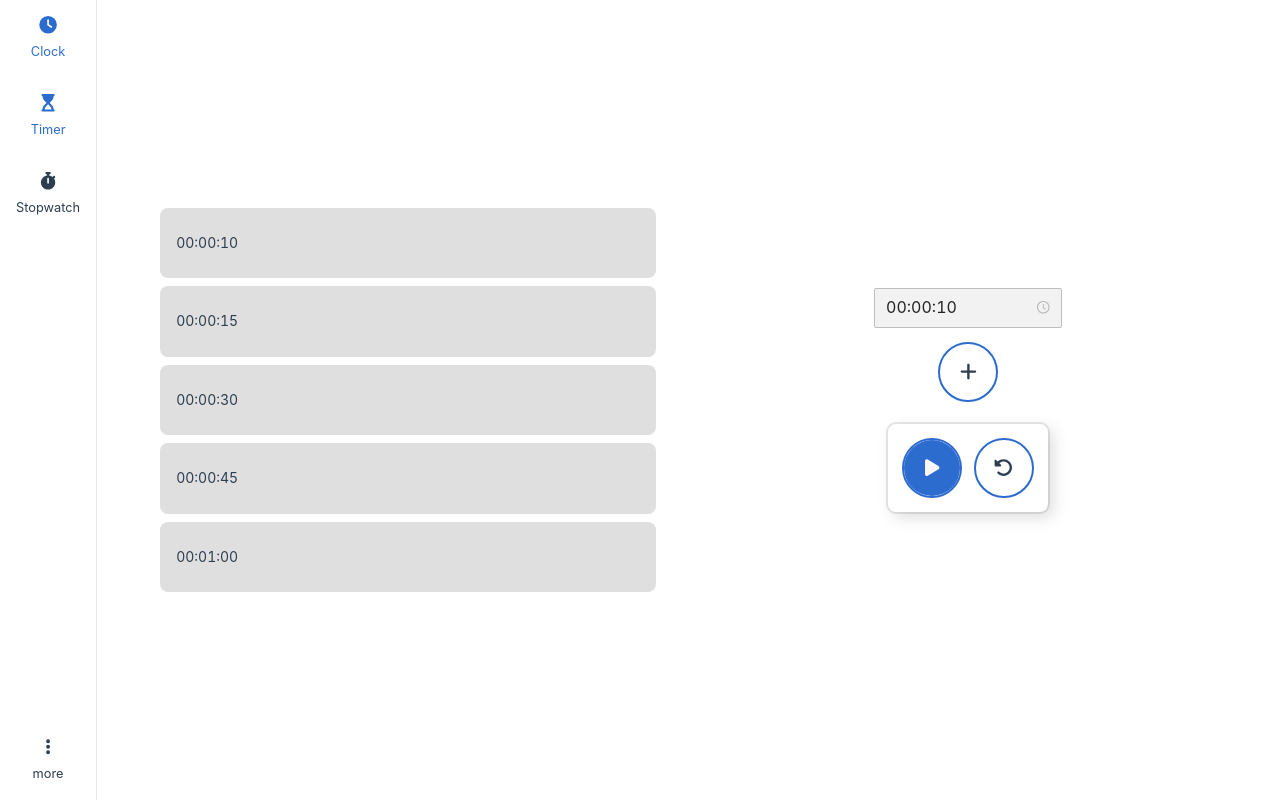
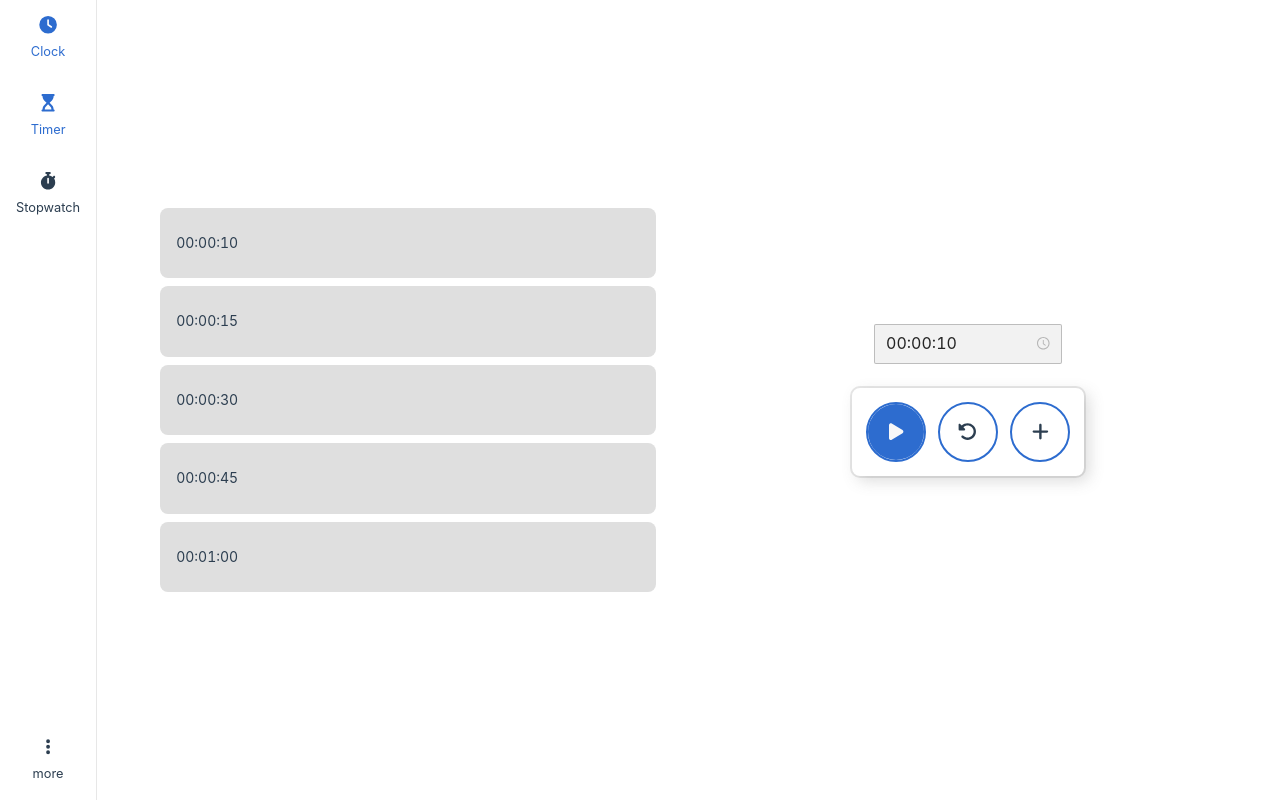
Before and after one commit to Klrfl/TellTime, a Vue app: page /timer in a window 1280 px wide. Built offline with nearby package versions, Linux system fonts and the light colour scheme.

Commit message:
moved into btn-container

```diff
--- a/src/components/timer/Timer.vue
+++ b/src/components/timer/Timer.vue
@@ -11,14 +11,6 @@
       v-model:value="targetTimeString"
       value-format="HH:mm:ss"
       v-show="displayTimer === false" />
-
-    <button
-      class="btn btn--circular"
-      title="add new shortcut"
-      @click="addNewTargetTime"
-      v-show="displayTimer === false">
-      <font-awesome-icon :icon="['fas', 'plus']" />
-    </button>
 
     <section class="btn-container">
       <button
@@ -40,6 +32,14 @@
         @click="resetTimer"
         :disabled="isPaused === false">
         <font-awesome-icon :icon="['fas', 'rotate-left']" />
+      </button>
+
+      <button
+        class="btn btn--circular"
+        title="add new shortcut"
+        @click="addNewTargetTime"
+        v-show="displayTimer === false">
+        <font-awesome-icon :icon="['fas', 'plus']" />
       </button>
     </section>
   </div>
```
